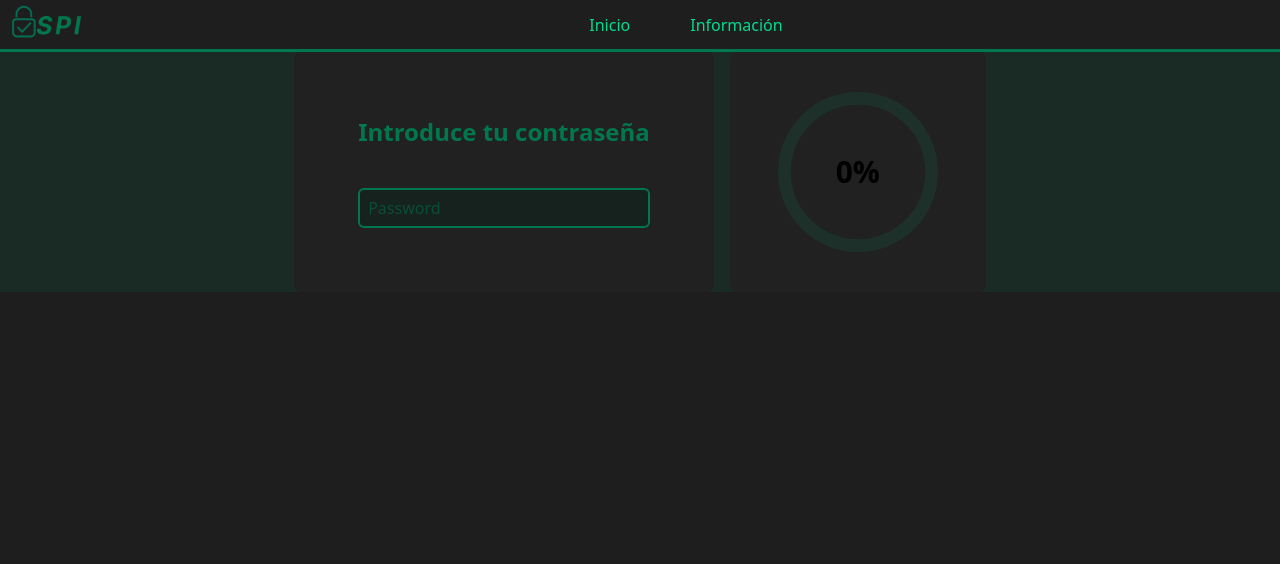
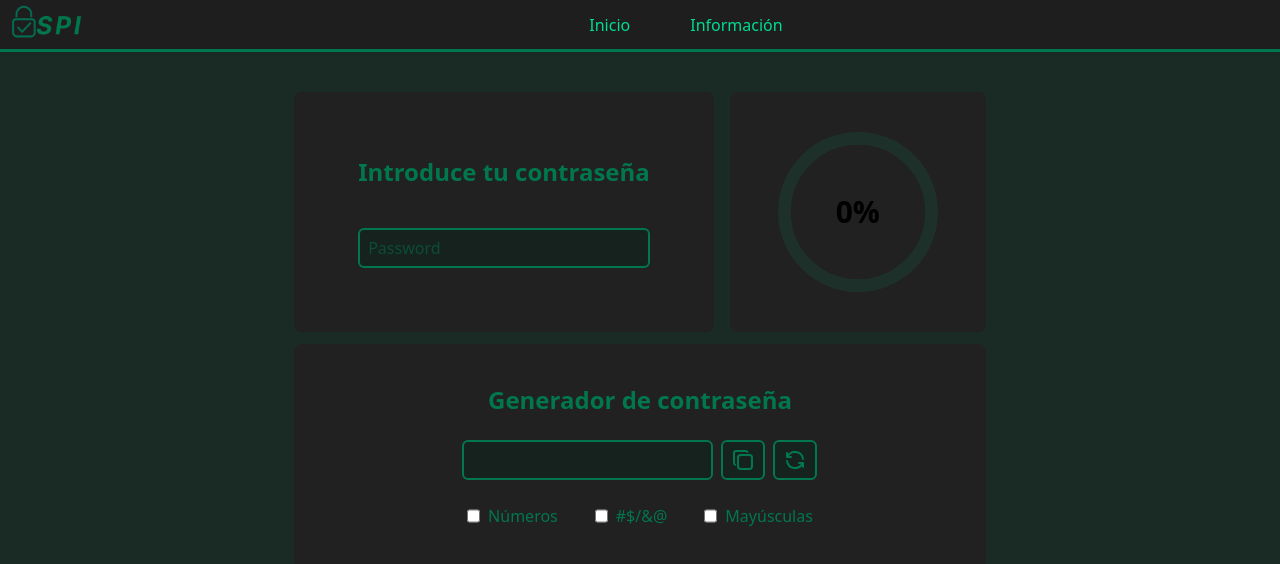
Before and after one commit to RamCodeZ3/Secure-Password, a React (Vite) app: page / in a window 1280 px wide. Shown: the top 564 px of the page. Built offline with nearby package versions, Linux system fonts and the light colour scheme.

Commit message:
se le agrego las etiquetas y los estilo al componente PasswordGenerator aun no (funciona el generador de contraseña)

```diff
--- a/src/App.jsx
+++ b/src/App.jsx
@@ -1,6 +1,7 @@
 import { useState } from 'react'
 import PasswordInput from './components/PasswordInput'
 import Header from './components/Header'
+import PasswordGenerator from './components/PasswordGenerator'
 
 
 function App() {
@@ -9,8 +10,11 @@ function App() {
     <main className='flex flex-col font-inter bg-[#1E1E1E] w-full min-h-dvh'>
       <div>
       <Header/>
-      <div className='flex justify-center items-center bg-[#00774d23] w-full'>
-        <PasswordInput/>
+      <div className='flex justify-center items-center bg-[#00774d23] w-full p-10'>
+        <div className='flex flex-col gap-3'>
+          <PasswordInput/>
+          <PasswordGenerator/>
+        </div>
       </div>
     </div>
     </main>
--- a/src/components/PasswordGenerator.jsx
+++ b/src/components/PasswordGenerator.jsx
@@ -1,6 +1,38 @@
 function PasswordGenerator(){
     return(
         <>
+        <div className="flex flex-col gap-6 justify-center items-center py-10 bg-[#212121] w-full h-2xl rounded-lg text-[#00774D]">
+            <b className="text-2xl">Generador de contraseña</b>
+            <div className="flex gap-2 justify-center items-center w-full">
+                <input
+                 className=" bg-[#16221E] b-[#00774D] border-2 rounded-md py-1.5 px-2 "
+                 type="text" />
+                <button className="bg-[#16221E] b-[#00774D] border-2 py-1.5 px-2 rounded-md">
+                    <svg  xmlns="http://www.w3.org/2000/svg"  width="24"  height="24"  viewBox="0 0 24 24"  fill="none"  stroke="currentColor"  stroke-width="2"  stroke-linecap="round"  stroke-linejoin="round"  class="icon icon-tabler icons-tabler-outline icon-tabler-copy"><path stroke="none" d="M0 0h24v24H0z" fill="none"/><path d="M7 7m0 2.667a2.667 2.667 0 0 1 2.667 -2.667h8.666a2.667 2.667 0 0 1 2.667 2.667v8.666a2.667 2.667 0 0 1 -2.667 2.667h-8.666a2.667 2.667 0 0 1 -2.667 -2.667z" /><path d="M4.012 16.737a2.005 2.005 0 0 1 -1.012 -1.737v-10c0 -1.1 .9 -2 2 -2h10c.75 0 1.158 .385 1.5 1" /></svg>
+                </button>
+                <button className="bg-[#16221E] b-[#00774D] border-2 py-1.5 px-2 rounded-md">
+                    <svg  xmlns="http://www.w3.org/2000/svg"  width="24"  height="24"  viewBox="0 0 24 24"  fill="none"  stroke="currentColor"  stroke-width="2"  stroke-linecap="round"  stroke-linejoin="round"  class="icon icon-tabler icons-tabler-outline icon-tabler-refresh"><path stroke="none" d="M0 0h24v24H0z" fill="none"/><path d="M20 11a8.1 8.1 0 0 0 -15.5 -2m-.5 -4v4h4" /><path d="M4 13a8.1 8.1 0 0 0 15.5 2m.5 4v-4h-4" /></svg>
+                </button>
+            </div>
+        <div className="flex justify-between w-1/2">
+            <div className="flex gap-2">
+                <input
+                className="bg-[#16221E] b-[#00774D] border-100"
+                type="checkbox"/>
+                <p>Números</p>
+            </div>
+            <div className="flex gap-2">
+                <input
+                type="checkbox"/>
+                <p>#$/&@</p>
+            </div>
+            <div className="flex gap-2">
+                <input
+                type="checkbox"/>
+                <p>Mayúsculas</p>
+            </div>
+        </div>
+        </div>
         </>
     )
 }
```
